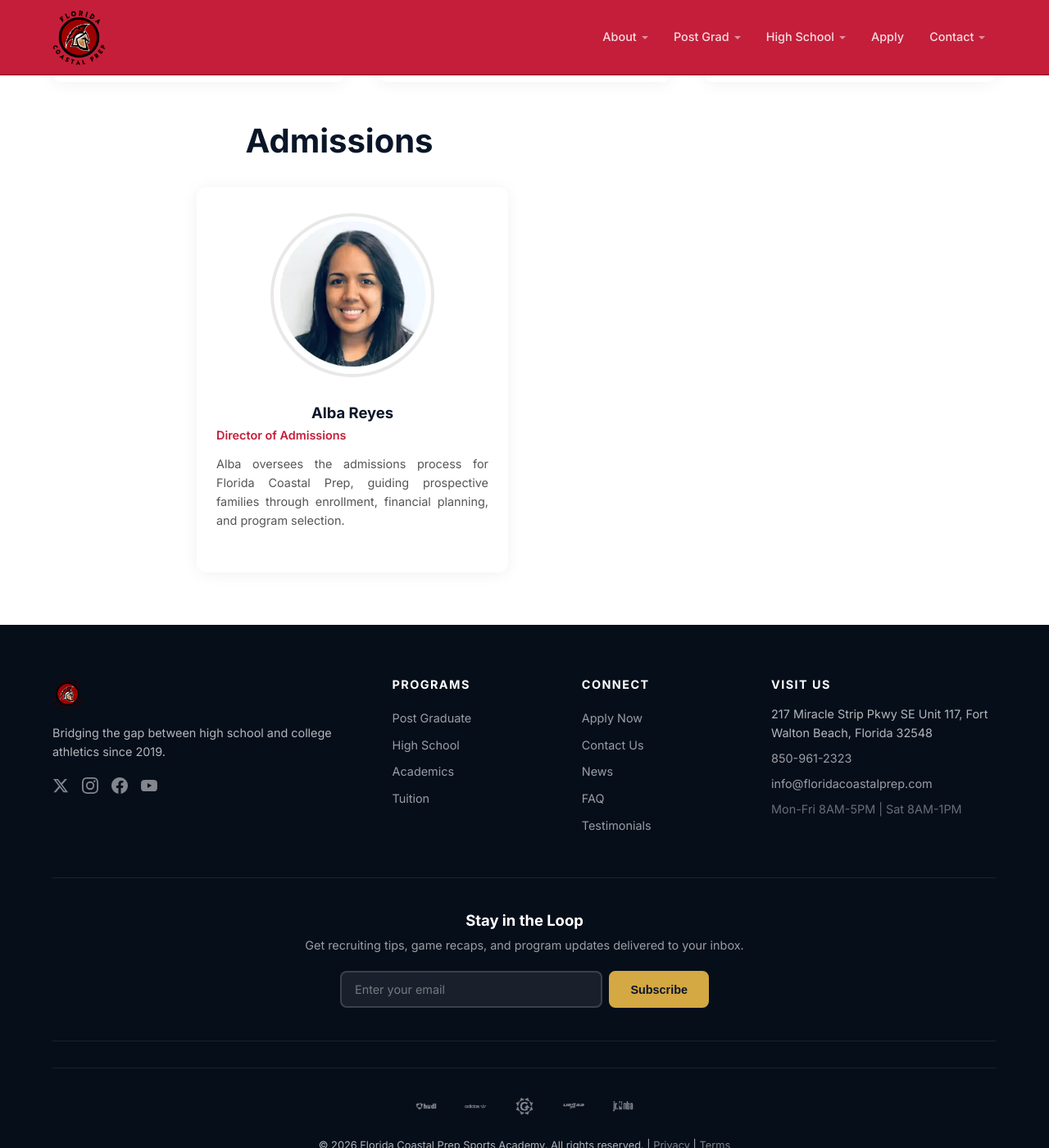
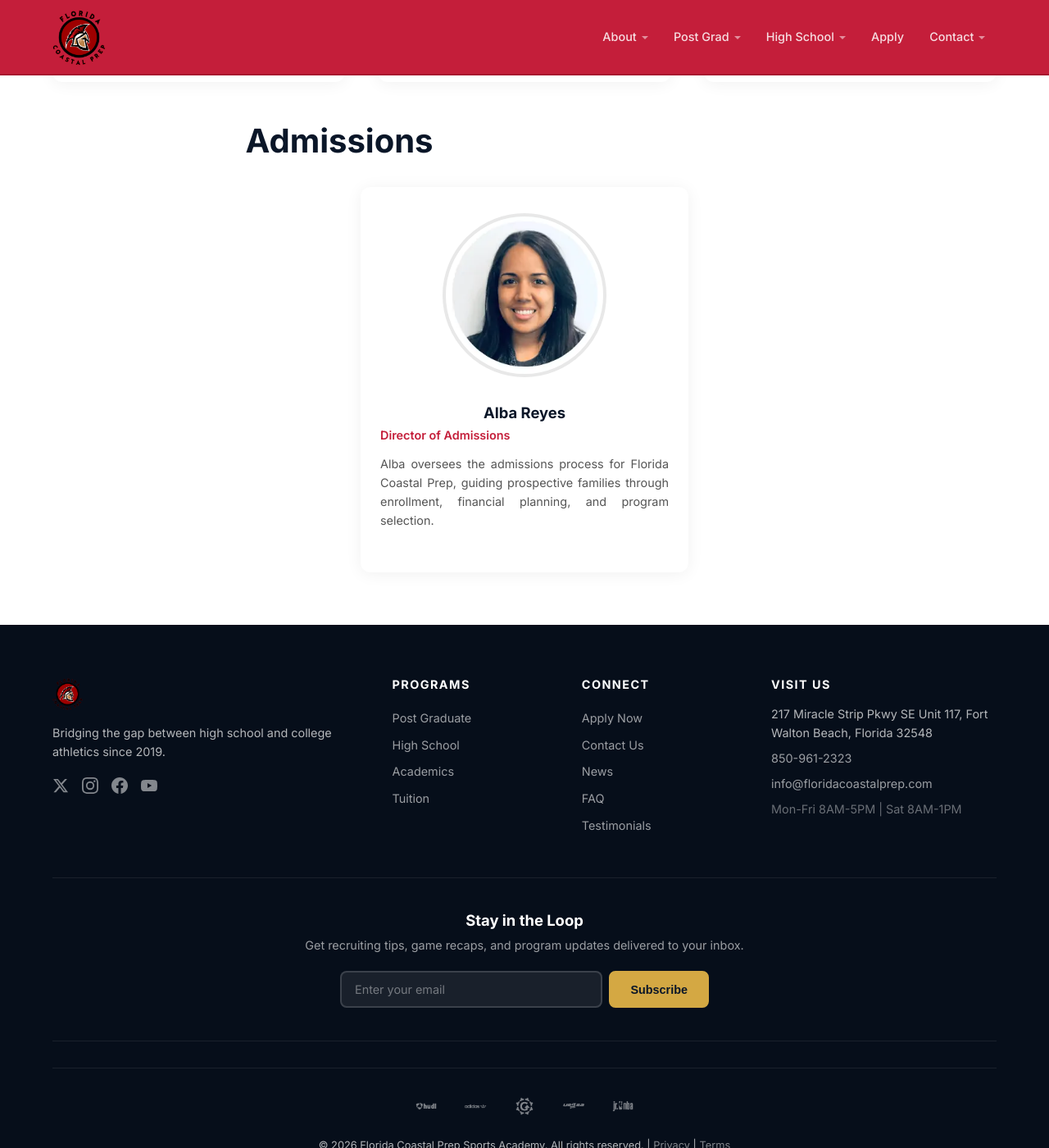
Before and after one commit to CoachD23/fcp-jekyll-site, a Jekyll site: the page built from coaches.md, in a window 1280 px wide and 1400 px high, scrolled down 2485 px. Shown: the whole window at 82% size. Built offline with Jekyll 4.4.1, drawn with Linux system fonts in a browser that asks for light colours; a script that is not in the unit is left out.

Commit message:
Fix coaches page Admissions section single-card centering
Changed Admissions section from cols-2 to cols-1 grid to properly
center Alba Reyes' card instead of leaving an empty right column.
Added .staff-grid.cols-1 CSS rule.

Co-Authored-By: Claude Opus 4.6 <noreply@anthropic.com>

```diff
--- a/assets/css/main.css
+++ b/assets/css/main.css
@@ -293,6 +293,7 @@ section { padding: 4rem 0; }
 
 /* --- Staff / Coach Cards --- */
 .staff-grid { display: grid; gap: 2.5rem; }
+.staff-grid.cols-1 { grid-template-columns: 1fr; max-width: 400px; margin: 0 auto; }
 .staff-grid.cols-2 { grid-template-columns: repeat(2, 1fr); max-width: 800px; margin: 0 auto; }
 .staff-grid.cols-3 { grid-template-columns: repeat(3, 1fr); }
 .staff-card {
--- a/coaches.md
+++ b/coaches.md
@@ -84,7 +84,7 @@ subtitle: The Team Behind the Team
   <h2>Admissions</h2>
 </div>
 
-<div class="staff-grid cols-2">
+<div class="staff-grid cols-1">
   <div class="staff-card">
     <img src="/assets/images/coaches/alba-reyes.webp" alt="Alba Reyes" class="staff-photo">
     <h3>Alba Reyes</h3>
```
